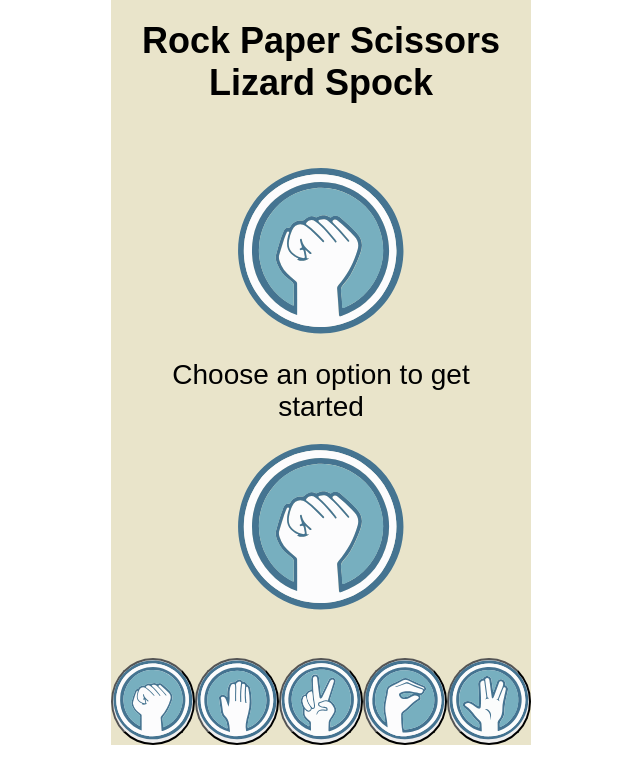
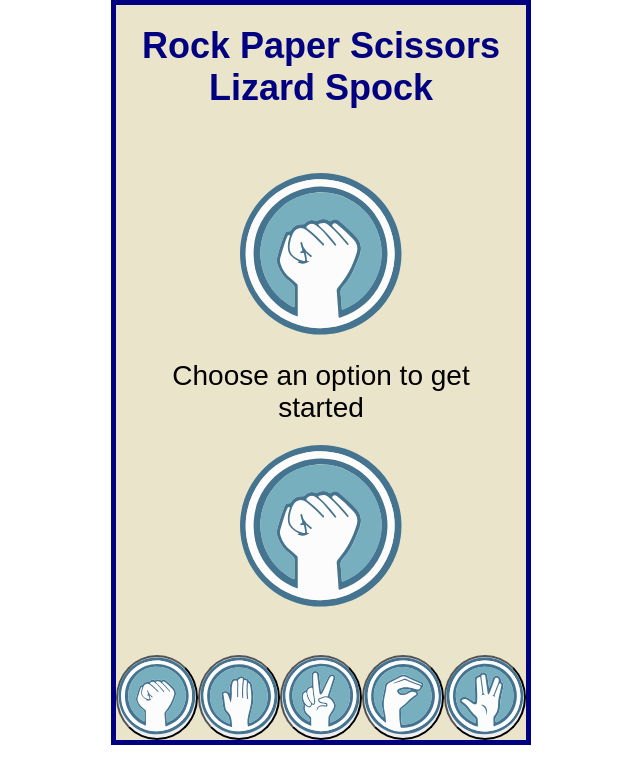
Before and after one commit to DanielgDiaz/RockPapelScissorsLizardSpock, a plain HTML site: page index.html in a window 1280 px wide. Shown: the whole page, without its empty margins (319-959 px from the left). Drawn offline with Linux system fonts and the light colour scheme.

Commit message:
improves

```diff
--- a/styles.css
+++ b/styles.css
@@ -14,8 +14,8 @@
     display:flex;
     flex-direction: column;
     justify-content: space-between;
-    border: 5px solid black
-    box-shadow: 10px, 5px, 5px black;
+    border: 5px solid navy;
+    box-shadow: 10px, 10px, 5px black;
 
 }
 
@@ -23,6 +23,7 @@ h1{
     text-align: center;
     font-size: 36px;
     padding: 20px;
+    color: navy;
 }
 
 #result{
```
